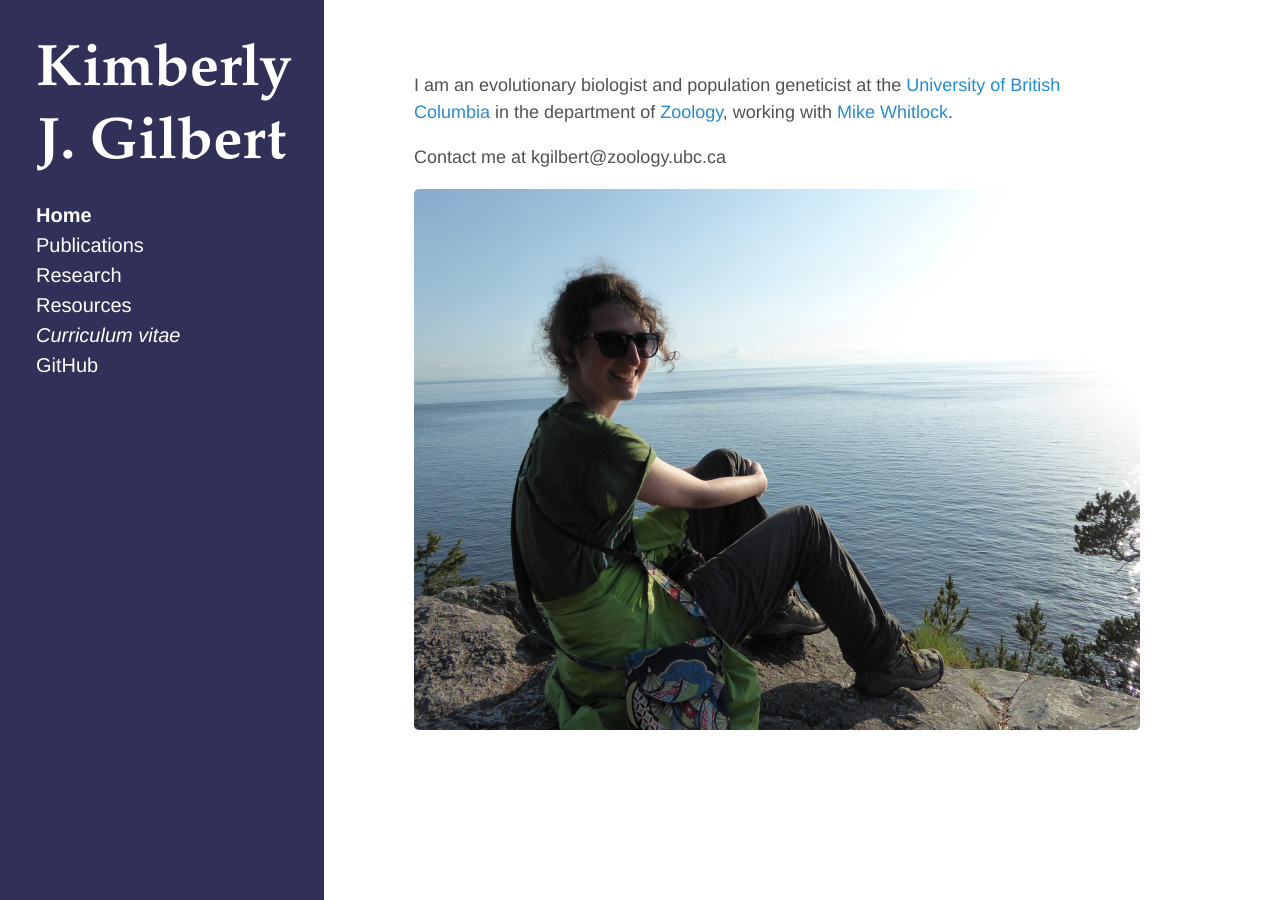
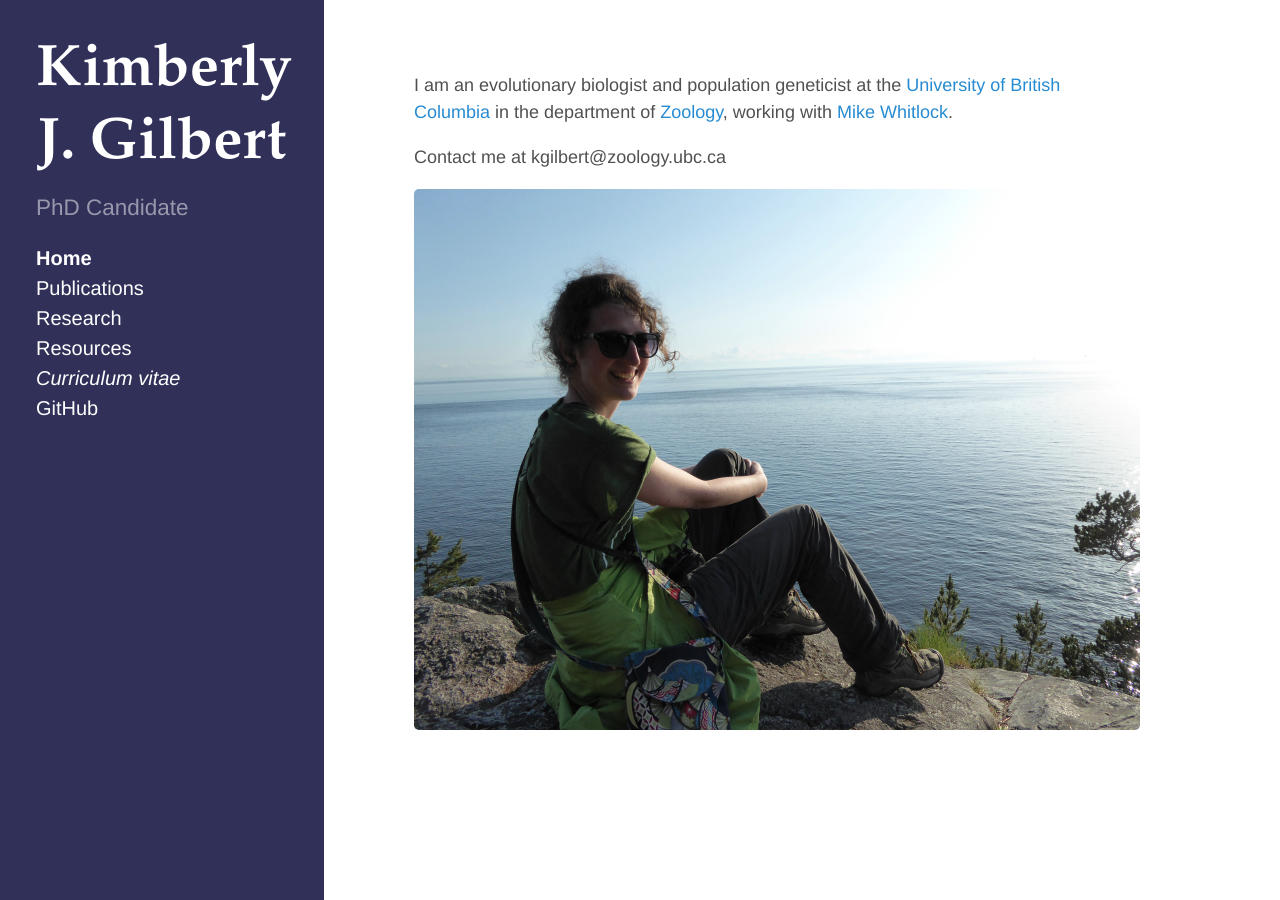
Before and after one commit to kjgilbert/kjgilbert.github.io, a Jekyll site: the page built from index.md, in a window 1280 px wide. Built offline with Jekyll 4.4.1, drawn with Linux system fonts in a browser that asks for light colours; Markdown is read by kramdown in place of the engine named in the settings.

Commit message:
try editing sidebar

```diff
--- a/_config.yml
+++ b/_config.yml
@@ -8,7 +8,7 @@ permalink:        pretty
 # Setup
 title:            Kimberly J. Gilbert
 tagline:          'PhD Candidate'
-description:      ' '
+description:      'PhD Candidate'
 url:              http://kjgilbert/github.io
 
 author:
```
